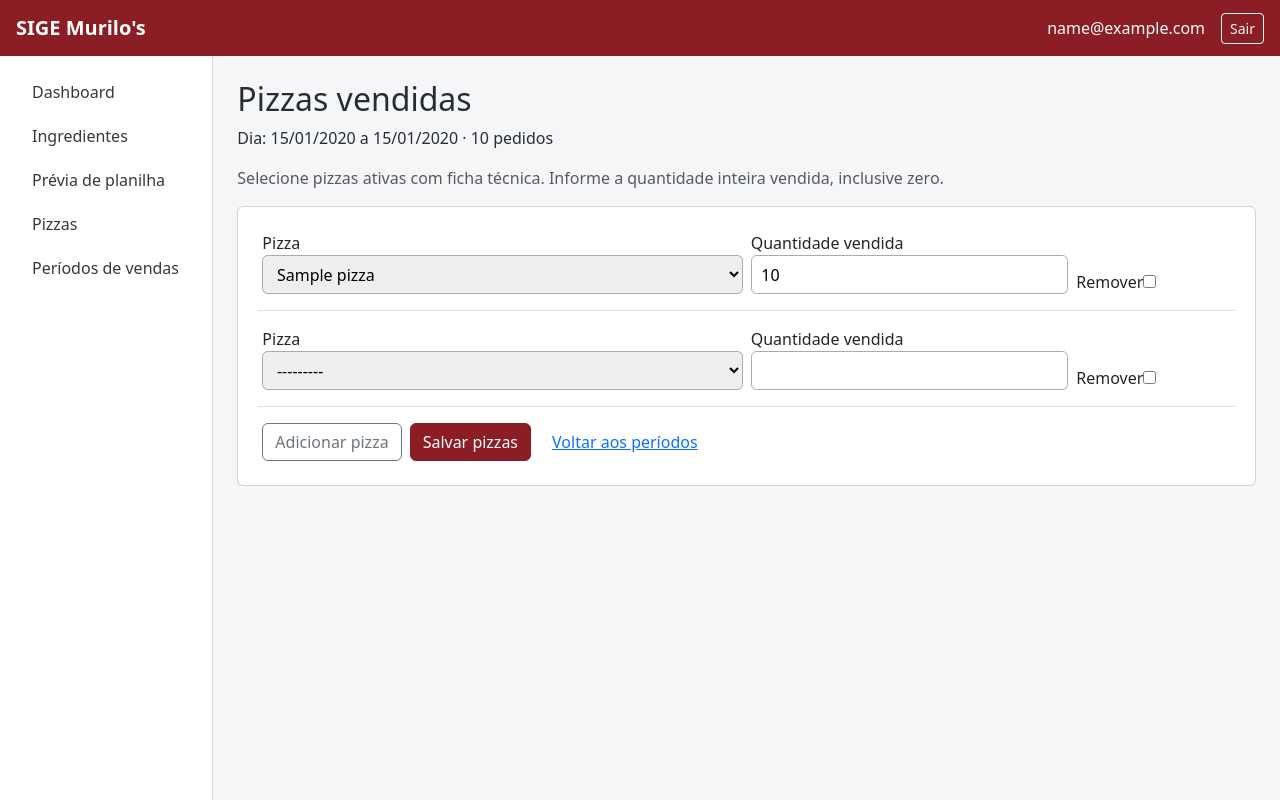
After one commit to LuizRoberto18/SIGE-Murilos, a Django app: page /vendas/1/pizzas/ in a window 1280 px wide. The commit adds this page. Run offline with Django 5.2, Linux system fonts and the light colour scheme; a user stored in the database is signed in; tables that the repository leaves empty hold one stand-in row (values such as "Sample post").

Commit message:
feat: permite informar pizzas vendidas por período (templates)

```diff
--- /dev/null
+++ b/templates/vendas/pizzas.html
@@ -0,0 +1,37 @@
+{% extends 'base.html' %}
+{% block title %}Pizzas vendidas | SIGE Murilo's{% endblock %}
+{% block content %}
+<h1 class="h2">Pizzas vendidas</h1>
+<p>{{ periodo.get_tipo_display }}: {{ periodo.data_inicio|date:"d/m/Y" }} a {{ periodo.data_fim|date:"d/m/Y" }} · {{ periodo.total_pedidos }} pedidos</p>
+<p class="text-muted">Selecione pizzas ativas com ficha técnica. Informe a quantidade inteira vendida, inclusive zero.</p>
+<form method="post" class="card p-4">
+  {% csrf_token %}
+  {{ formset.management_form }}
+  {% if formset.non_form_errors %}<div class="alert alert-danger">{{ formset.non_form_errors }}</div>{% endif %}
+  <div id="itens-venda">
+    {% for form in formset %}
+    <div class="row g-2 align-items-end border-bottom pb-3 mb-3">
+      {{ form.id }}
+      <div class="col-md-6"><label for="{{ form.pizza.id_for_label }}">Pizza</label>{{ form.pizza }}{{ form.pizza.errors }}</div>
+      <div class="col-md-4"><label for="{{ form.quantidade.id_for_label }}">Quantidade vendida</label>{{ form.quantidade }}{{ form.quantidade.errors }}</div>
+      <div class="col-md-2">{% if form.DELETE %}<label for="{{ form.DELETE.id_for_label }}">Remover</label>{{ form.DELETE }}{% endif %}</div>
+      {% if form.non_field_errors %}<div class="col-12 text-danger">{{ form.non_field_errors }}</div>{% endif %}
+    </div>
+    {% endfor %}
+  </div>
+  <template id="item-venda-vazio"><div class="row g-2 align-items-end border-bottom pb-3 mb-3">{{ formset.empty_form.id }}<div class="col-md-6"><label>Pizza</label>{{ formset.empty_form.pizza }}</div><div class="col-md-4"><label>Quantidade vendida</label>{{ formset.empty_form.quantidade }}</div><div class="col-md-2"><label>Remover</label>{{ formset.empty_form.DELETE }}</div></div></template>
+  <div class="d-flex gap-2 flex-wrap">
+    <button type="button" class="btn btn-outline-secondary" id="adicionar-pizza">Adicionar pizza</button>
+    <button class="btn btn-brand" type="submit">Salvar pizzas</button>
+    <a class="btn btn-link" href="{% url 'vendas:listar' %}">Voltar aos períodos</a>
+  </div>
+</form>
+{% endblock %}
+{% block scripts %}<script>
+document.getElementById('adicionar-pizza').addEventListener('click', function () {
+  const total = document.getElementById('id_itens_venda-TOTAL_FORMS');
+  const html = document.getElementById('item-venda-vazio').innerHTML.replaceAll('__prefix__', total.value);
+  document.getElementById('itens-venda').insertAdjacentHTML('beforeend', html);
+  total.value = Number(total.value) + 1;
+});
+</script>{% endblock %}
```
Also changed, not shown: templates/vendas/lista.html (+4 -3 lines).
